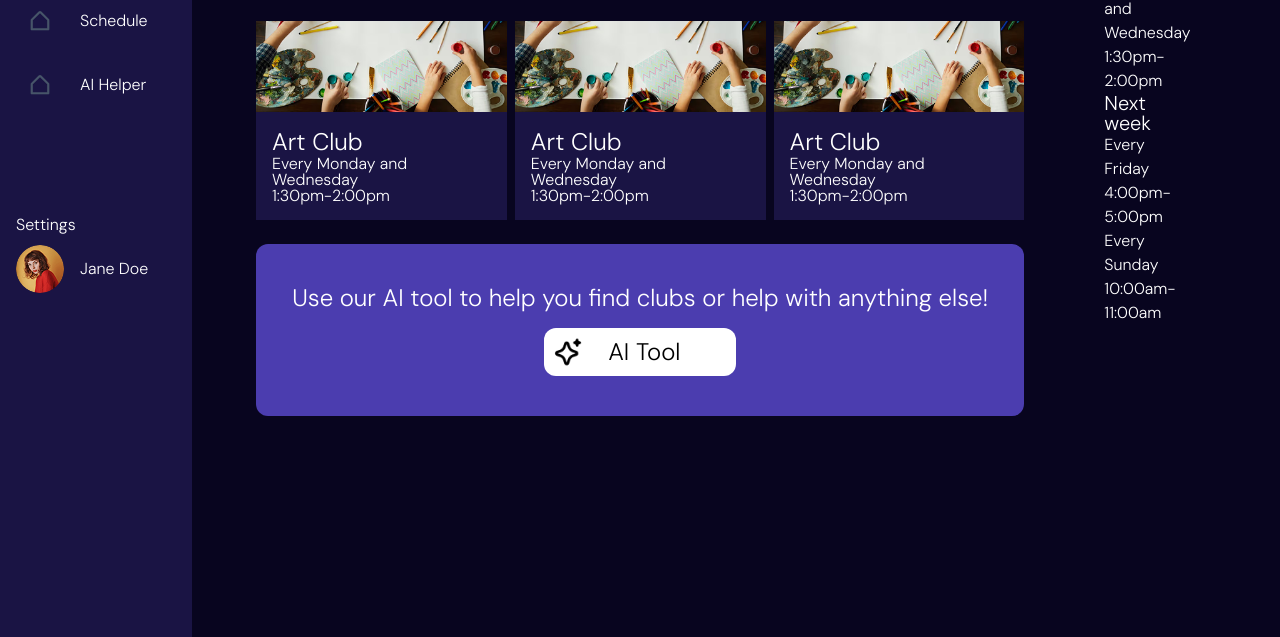
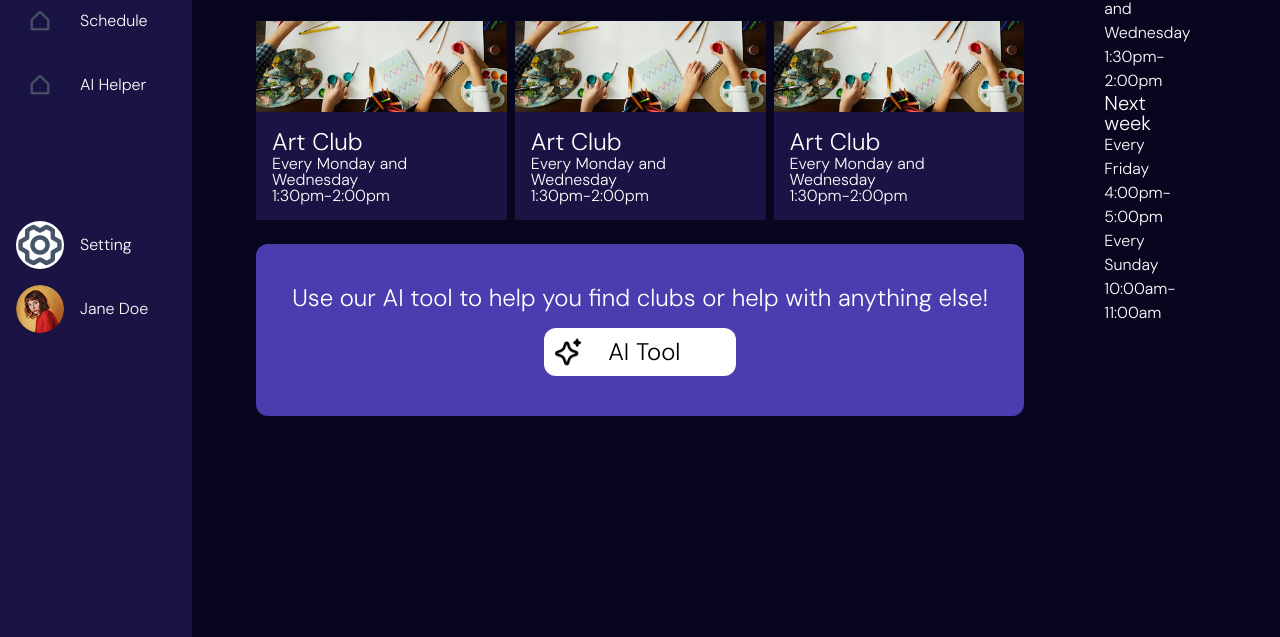
Before and after one commit to ninaxle/YAAN, a website built with Vite: page src/index.html in a window 1280 px wide. Shown: the part 163-800 px from the top of the page. Built offline with nearby package versions, Linux system fonts and the light colour scheme.

Commit message:
added settings icons

```diff
--- a/src/index.html
+++ b/src/index.html
@@ -36,8 +36,13 @@
                     </li>
                 </div>
                 <div>
-                    <a href="#" class="text-white">Settings</a>
                     <li class="flex items-center gap-4 py-2">
+                        <div class="flex w-12 h-12 bg-white items-center justify-center rounded-full">
+                            <img src="settings.png">
+                        </div>
+                        <a href="#" class="text-white">Setting</a>
+                    </li>
+                                        <li class="flex items-center gap-4 py-2">
                         <img src="avatar.png" class="w-12 h-12 rounded-full">
                         <a href="#" class="text-white">Jane Doe</a>
                     </li>
```
Also changed, not shown: assets/Monotone add.png (added), assets/settings.png (added), assets/settings.svg (added).
